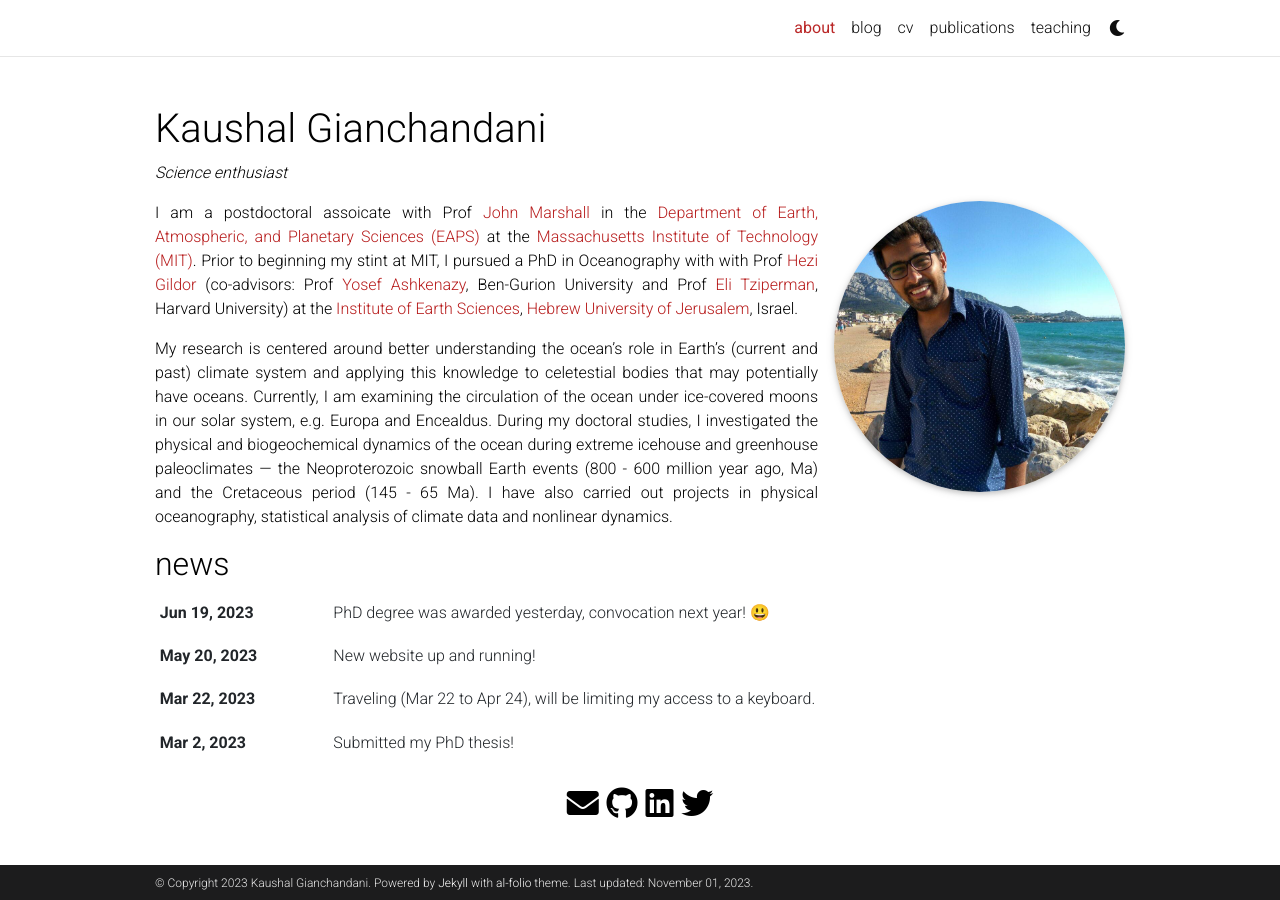
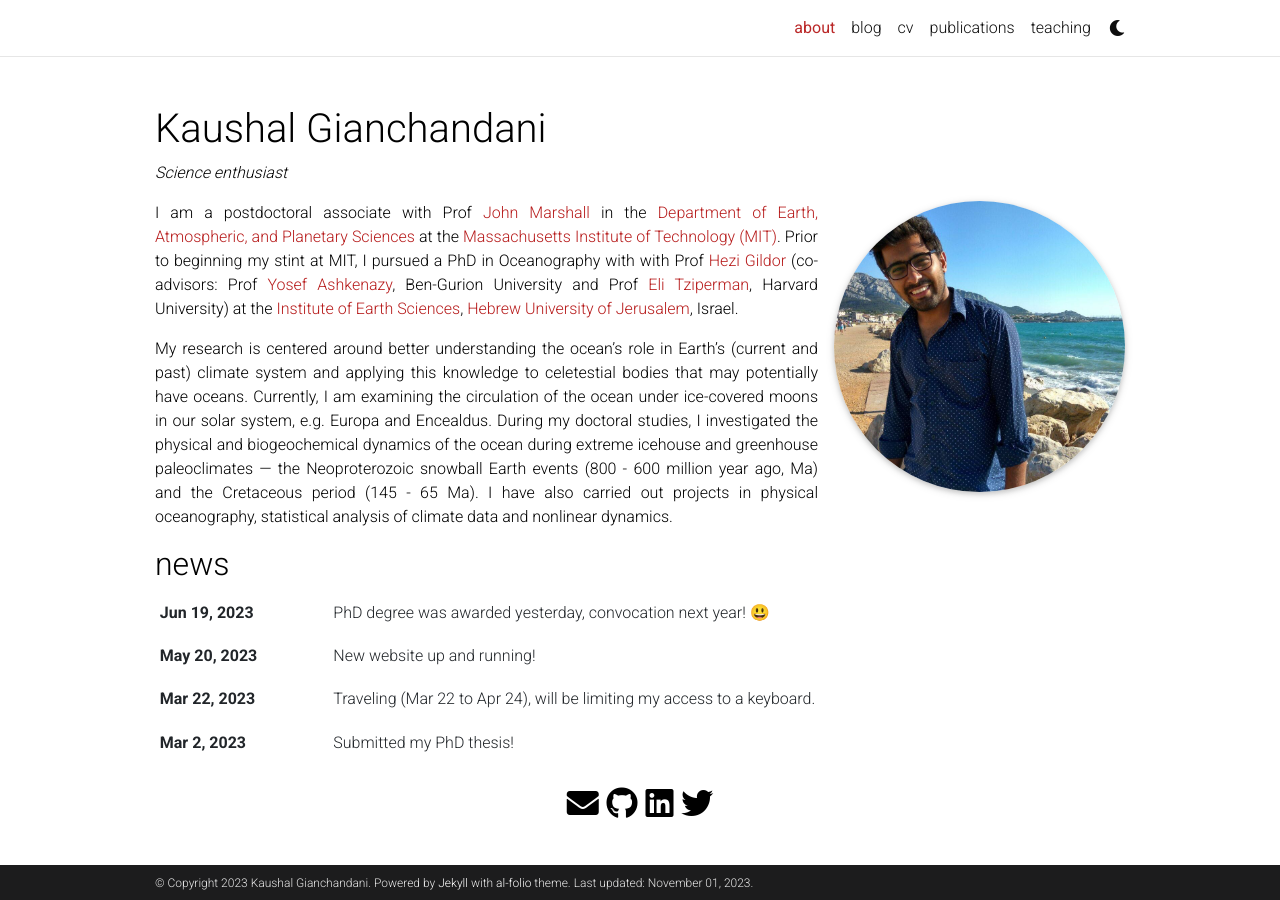
Before and after one commit to kaushalgianchandani/kaushalgianchandani.github.io, a Jekyll site: the page built from _pages/about.md, in a window 1280 px wide. Built offline with Jekyll 4.4.1, drawn with Linux system fonts in a browser that asks for light colours; full-size pictures stand in for the smaller copies a plugin makes; emoji names are drawn with the system emoji font; comment, search, counter and statistics services are not loaded; a style sheet for code colours, icons or effects is not loaded.

Commit message:
corrected typos and removed some acronyms

```diff
--- a/_data/cv.yml
+++ b/_data/cv.yml
@@ -12,7 +12,7 @@
   type: time_table
   contents:
     - title: Postdoctoral Associate
-      institution: Dept. of Earth, Atmospheric, and Planetary Sciences (EAPS), Massachusetts Institute of Technology (MIT)
+      institution: Dept. of Earth, Atmospheric, and Planetary Sciences, Massachusetts Institute of Technology
       year: Sep 2023 - present
       description:
         # - Description 1.
--- a/_pages/about.md
+++ b/_pages/about.md
@@ -19,7 +19,7 @@
 social: true  # includes social icons at the bottom of the page
 ---
 
-I am a postdoctoral assoicate with Prof [John Marshall](https://oceans.mit.edu/JohnMarshall/) in the [Department of Earth, Atmospheric, and Planetary Sciences (EAPS)](https://eapsweb.mit.edu/) at the [Massachusetts Institute of Technology (MIT)](https://web.mit.edu/). Prior to beginning my stint at MIT, I pursued a PhD in Oceanography with with Prof [Hezi Gildor](http://hezigildor.es.huji.ac.il/) \(co-advisors: Prof [Yosef Ashkenazy](http://www.bgu.ac.il/~ashkena/), Ben-Gurion University and Prof [Eli Tziperman](https://www.seas.harvard.edu/climate/eli/), Harvard University\) at the [Institute of Earth Sciences](http://en.earth.huji.ac.il), [Hebrew University of Jerusalem](http://new.huji.ac.il/en), Israel.
+I am a postdoctoral associate with Prof [John Marshall](https://oceans.mit.edu/JohnMarshall/) in the [Department of Earth, Atmospheric, and Planetary Sciences](https://eapsweb.mit.edu/) at the [Massachusetts Institute of Technology (MIT)](https://web.mit.edu/). Prior to beginning my stint at MIT, I pursued a PhD in Oceanography with with Prof [Hezi Gildor](http://hezigildor.es.huji.ac.il/) \(co-advisors: Prof [Yosef Ashkenazy](http://www.bgu.ac.il/~ashkena/), Ben-Gurion University and Prof [Eli Tziperman](https://www.seas.harvard.edu/climate/eli/), Harvard University\) at the [Institute of Earth Sciences](http://en.earth.huji.ac.il), [Hebrew University of Jerusalem](http://new.huji.ac.il/en), Israel.
 
 My research is centered around better understanding the ocean's role in Earth's \(current and past\) climate system and applying this knowledge to celetestial bodies that may potentially have oceans. Currently, I am examining the circulation of the ocean under ice-covered moons in our solar system, e.g. Europa and Encealdus. During my doctoral studies, I investigated the physical and biogeochemical dynamics of the ocean during extreme icehouse and greenhouse paleoclimates --- the Neoproterozoic snowball Earth events (800 - 600 million year ago, Ma) and the Cretaceous period (145 - 65 Ma). I have also carried out projects in physical oceanography, statistical analysis of climate data and nonlinear dynamics.
 
```
